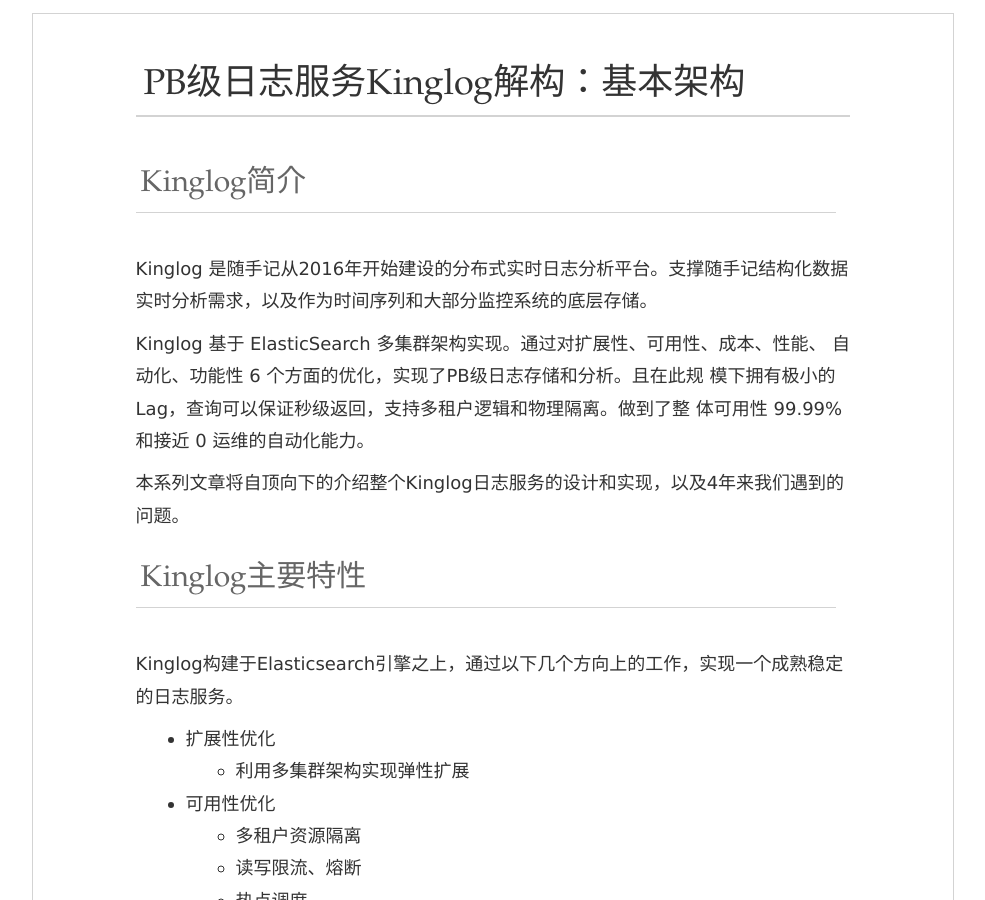
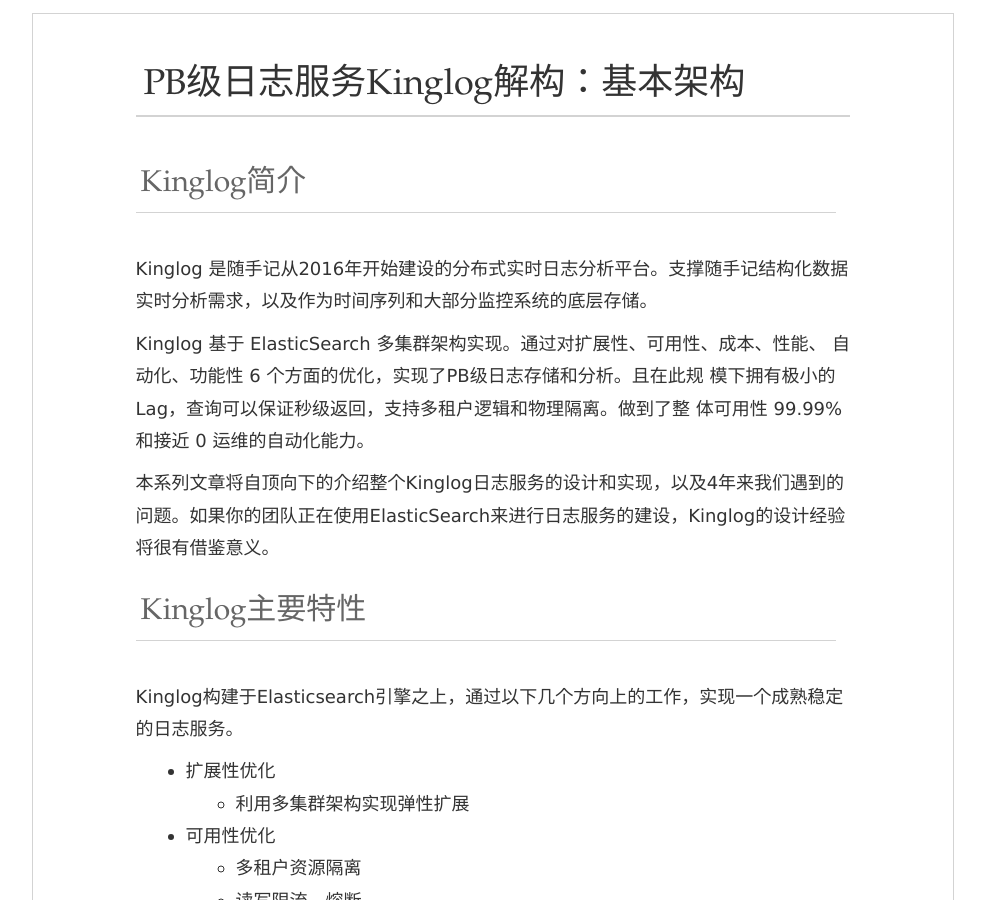
Before and after one commit to eueuy/eueuy.github.io, a Jekyll site: the page built from _posts/2020-01-18-kinglog-arch-interduce.md, in a window 1280 px wide and 900 px high. Shown: the whole window, without its empty margins (147-1132 px from the left). Built offline with Jekyll 4.4.1, drawn with Linux system fonts in a browser that asks for light colours.

Commit message:
Update 2020-01-18-kinglog-arch-interduce.md

```diff
--- a/_posts/2020-01-18-kinglog-arch-interduce.md
+++ b/_posts/2020-01-18-kinglog-arch-interduce.md
@@ -12,7 +12,7 @@
 模下拥有极小的Lag，查询可以保证秒级返回，支持多租户逻辑和物理隔离。做到了整
 体可用性 99.99% 和接近 0 运维的自动化能力。
 
-本系列文章将自顶向下的介绍整个Kinglog日志服务的设计和实现，以及4年来我们遇到的问题。
+本系列文章将自顶向下的介绍整个Kinglog日志服务的设计和实现，以及4年来我们遇到的问题。如果你的团队正在使用ElasticSearch来进行日志服务的建设，Kinglog的设计经验将很有借鉴意义。
 
 ## Kinglog主要特性
 
```
